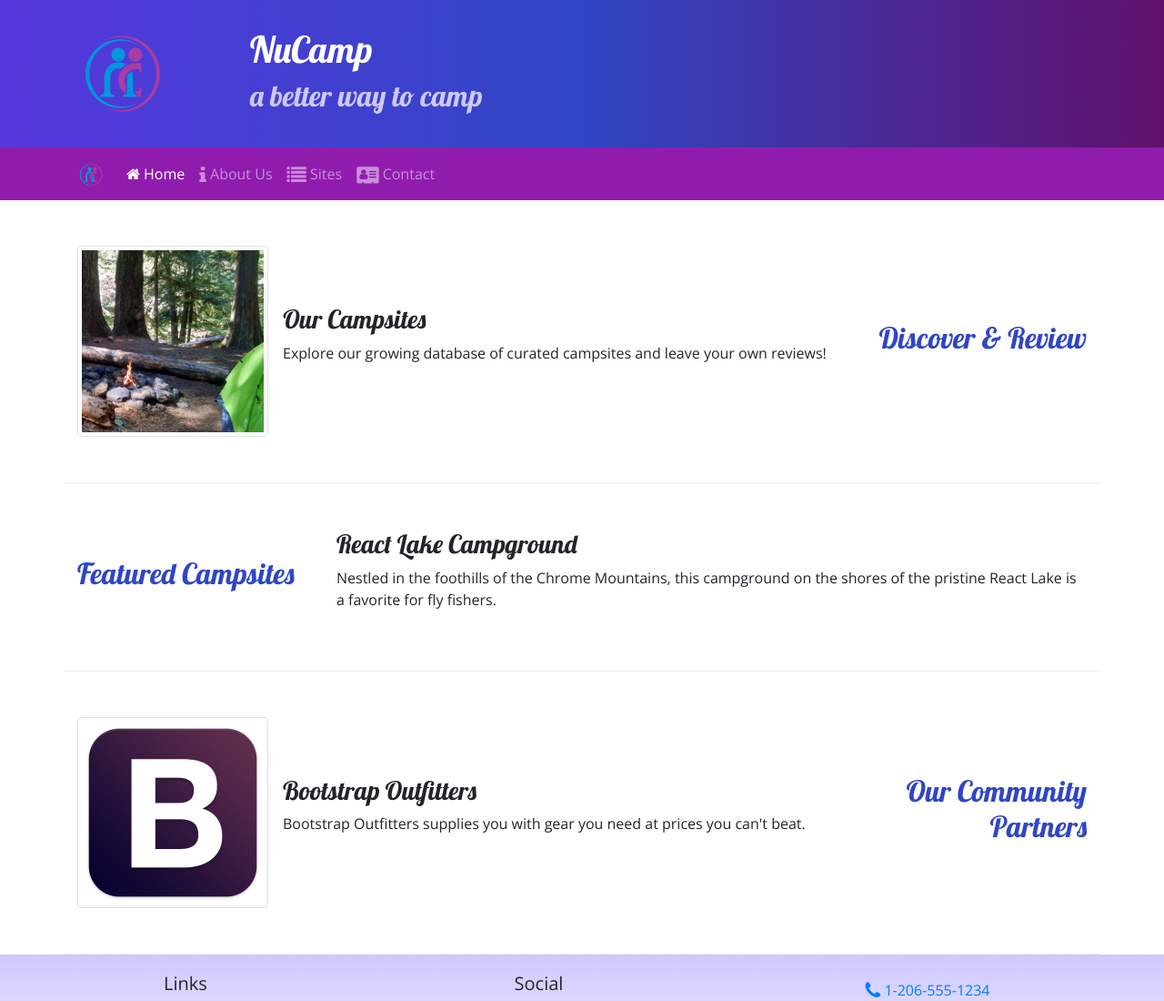
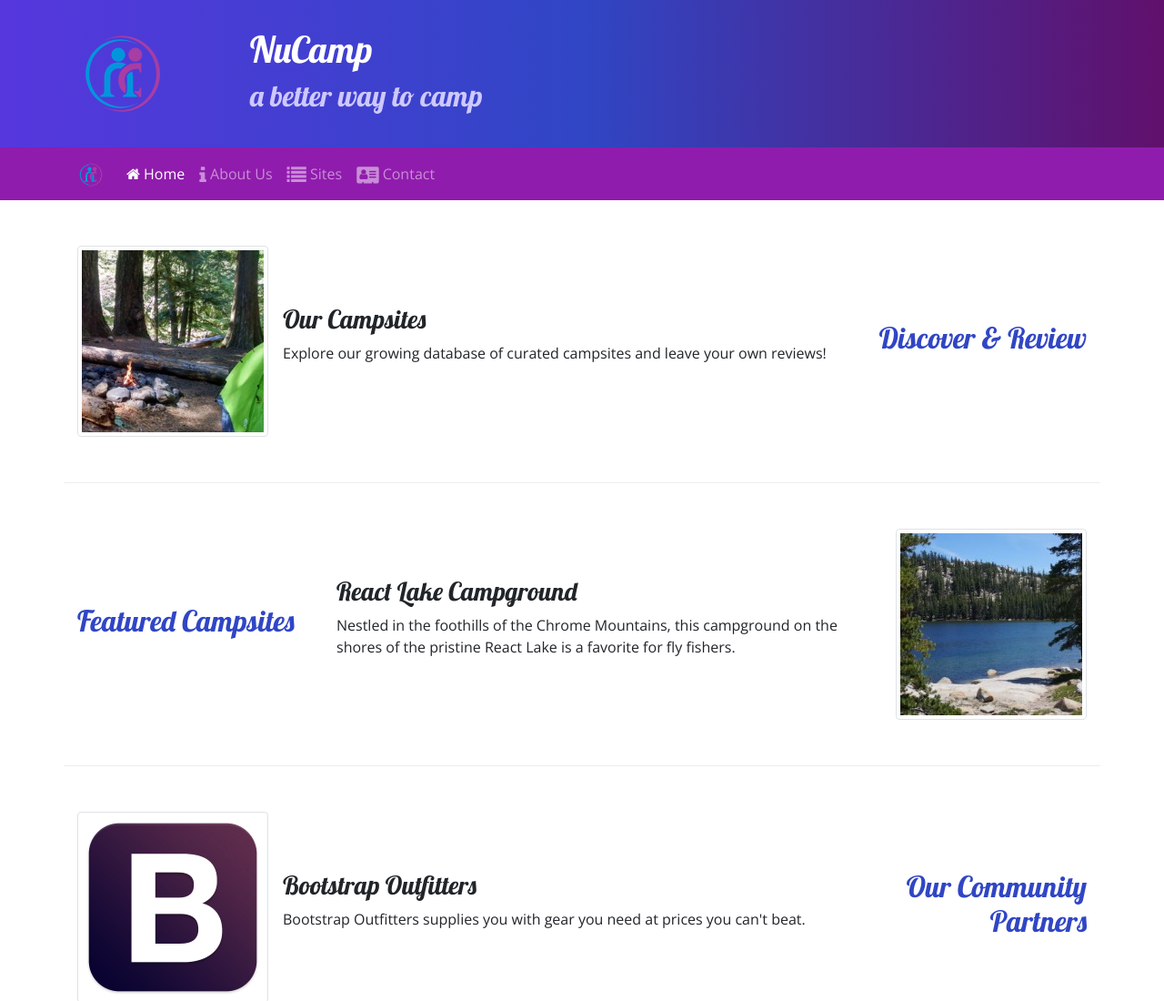
Before and after one commit to aliselmes/nucampsite, a website: page index.html in a window 1280 px wide. Shown: the top 1100 px of the page at 91% size. Drawn offline with nearby package versions, Linux system fonts and the light colour scheme.

Commit message:
Week 2 Task 1

```diff
--- a/index.html
+++ b/index.html
@@ -72,8 +72,13 @@
                 <h2>Featured Campsites</h2>
             </div>
             <div class="col">
-                <h3>React Lake Campground</h3>
-                <p class="d-none d-sm-block">Nestled in the foothills of the Chrome Mountains, this campground on the shores of the pristine React Lake is a favorite for fly fishers.</p>
+                <div class="media">
+                    <div class="media-body align-self-center">
+                        <h3>React Lake Campground</h3>
+                        <p class="d-none d-sm-block">Nestled in the foothills of the Chrome Mountains, this campground on the shores of the pristine React Lake is a favorite for fly fishers.</p>
+                    </div>
+                    <img class="d-flex ml-3 img-thumbnail" src="img/react-lake-thumb.jpg" />
+                </div>
             </div>
         </div>
 
```
